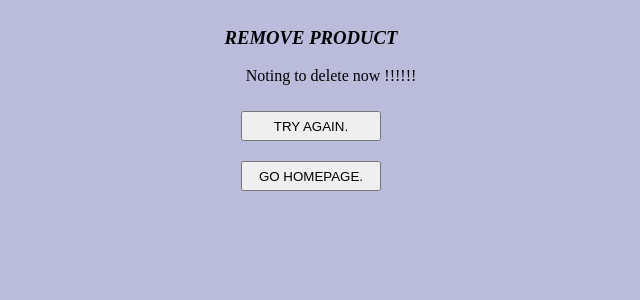
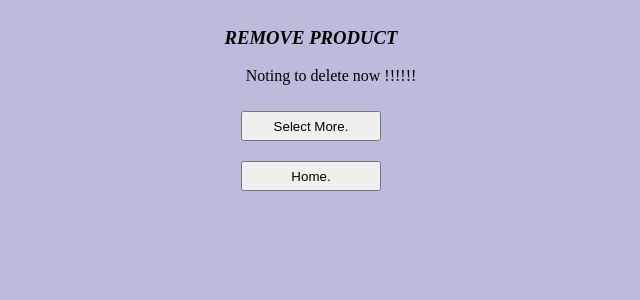
Before and after one commit to Karanval/MiniEcommerce, a PHP site: page /remove-product-result.php in a window 1280 px wide. Shown: the part 74-374 px from the top of the page, without its empty margins (329-969 px from the left). Run offline with PHP 8.4, Linux system fonts and the light colour scheme.

Commit message:
changed the try again

```diff
--- a/remove-product-result.php
+++ b/remove-product-result.php
@@ -73,13 +73,13 @@
 										</section >
 										<a href= "."remove-product.php".">
 											<button class="."button1".">
-													TRY AGAIN.
+													Select More.
 											</button>
 										</a>
 										<br>
 										<a href= "."index.php".">
 											<button class="."button1".">
-												GO HOMEPAGE.
+												Home.
 											</button>
 										</a>
 							    </center>
```
